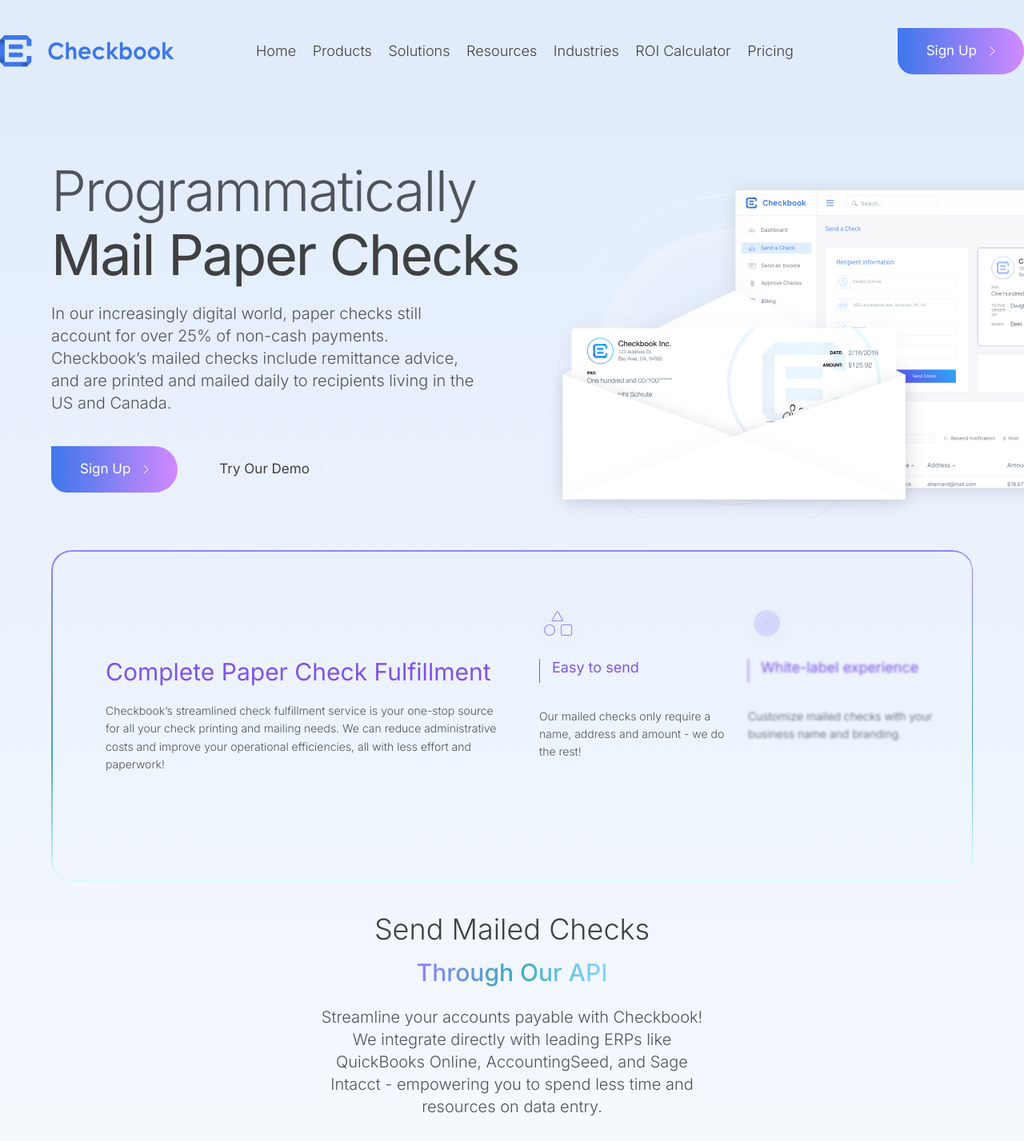
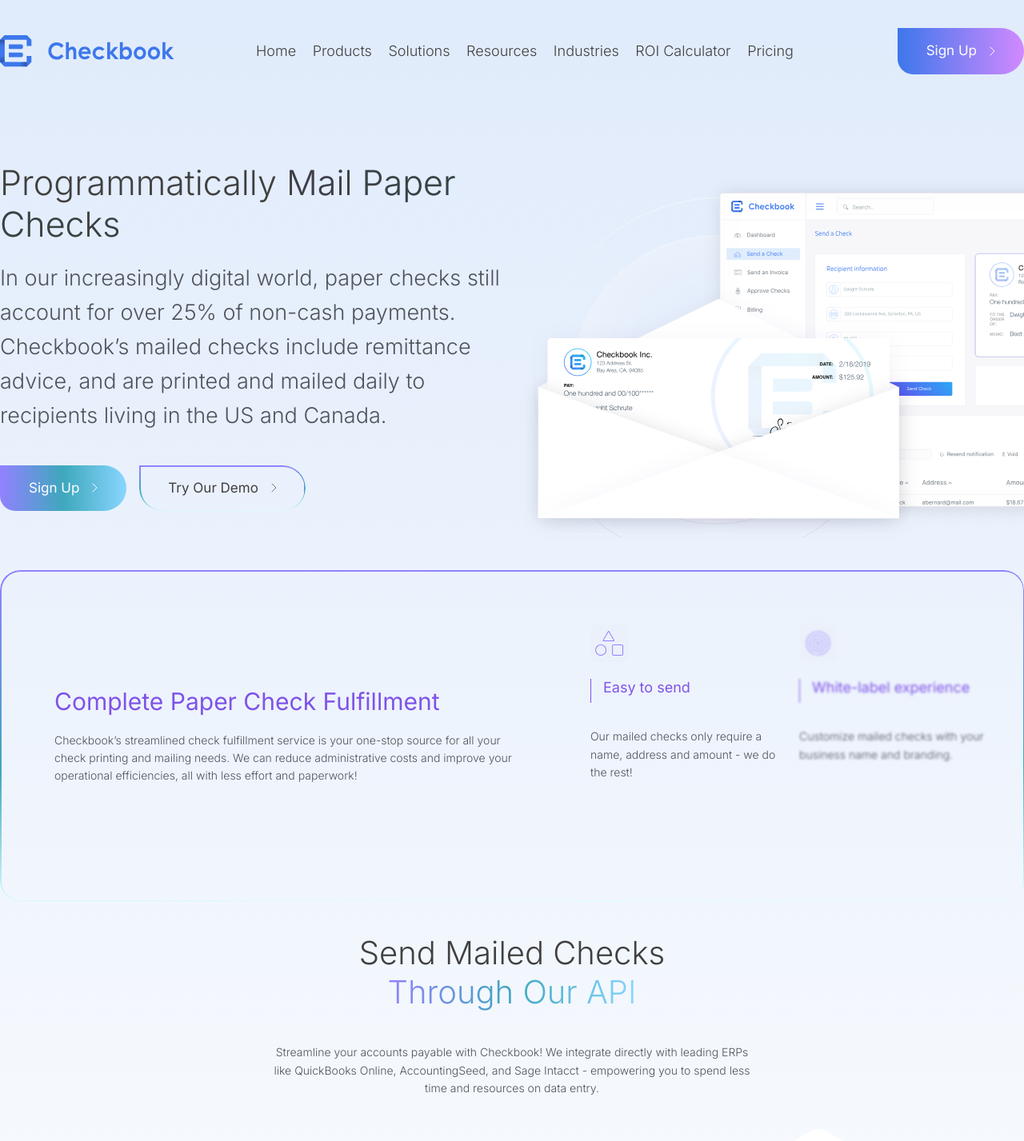
Before and after one commit to Pirai-Infotech/Pirai-checkbook-website, a Next.js app: page /Mailed in a window 1280 px wide. Shown: the top 1427 px of the page at 80% size. Built offline with nearby package versions, Linux system fonts and the light colour scheme.

Commit message:
maild check and Ach page responsive changes

```diff
--- a/app/ACHpayments/page.js
+++ b/app/ACHpayments/page.js
@@ -57,24 +57,19 @@
           items={items}
         />
       </section>
-      <section className="container m-auto pt-10">
-        <div className="px-[26%]">
-          <h3 className="text-center pb-10">
-            Receive
-            <br />
-            <span>ACH Payments</span>
-          </h3>
-          <p className="text-center">
-            Our Digital Check solution makes payments quick and easy. All you
-            need is the recipient's name, email, and the amount - that's it!
-            Recipients receive their Digital Check via email, where they can
-            verify their bank account instantly for deposit.
-          </p>
-        </div>
-      </section>
-      <Verticalhover items={itemscon} imageSrc={ACHCompliance} />
 
-      <section className="container w-[90%] m-auto">
+      <Verticalhover
+        heading="Receive"
+        spancon="ACH Payments"
+        description="Our Digital Check solution makes payments quick and easy. All you need is
+      the recipient's name, email, and the amount - that's it! Recipients
+      receive their Digital Check via email, where they can verify their bank
+      account instantly for deposit."
+        items={itemscon}
+        imageSrc={ACHCompliance}
+      />
+
+      <section className="container m-auto">
         <VideoWithThumbnail
           videoUrl="/workflow-ACH_thumbnail.mp4"
           videothumbnail="/workflow-ACH_thumbnail.png"
@@ -87,10 +82,10 @@
       <section className=" py-10 relative">
         <Testimonials />
       </section>
-      <section className="py-10">
+      <section className="container m-auto py-10">
         <ReadytoGetStart />
       </section>
-      <section className=" py-10">
+      <section className="container m-auto py-10">
         <Faq />
       </section>
     </div>
--- a/app/About/page.js
+++ b/app/About/page.js
@@ -15,9 +15,9 @@
           <div className="font-inter text-4xl md:text-6xl lg:text-7xl font-light leading-tight tracking-[-2px] text-[#404040]">
             Meet
           </div>
-          <div className="font-inter text-4xl md:text-6xl lg:text-7xl font-light leading-tight tracking-[-2px] text-center bg-clip-text text-transparent bg-gradient-to-r from-[#9281FF] via-[#3EA8BD] to-[#89D6FF]">
+          <span className="font-inter text-4xl md:text-6xl lg:text-7xl font-light leading-tight tracking-[-2px] text-center bg-clip-text text-transparent bg-gradient-to-r from-[#9281FF] via-[#3EA8BD] to-[#89D6FF]">
             Checkbook
-          </div>
+          </span>
           <div className="flex justify-center mt-6 sm:mt-8 md:mt-10">
             <p className="font-circular-spotify lg:w-[770px] md:w-[546px] max-w-screen-lg text-lg md:text-xl lg:text-2xl font-light leading-relaxed text-[#666666] text-center">
               We are a dedicated bunch of trailblazers who are passionate about
--- a/app/Compliance/page.js
+++ b/app/Compliance/page.js
@@ -12,9 +12,11 @@
   return (
     <div className="container m-auto px-6 sm:px-0">
       <section className="px-2 py-8 sm:px-4 md:px-8 md:py-12">
-        <p className="font-inter text-[36px] sm:text-[48px] md:text-[64px] lg:text-[88px] font-light leading-tight sm:leading-[50px] md:leading-[80px] lg:leading-[106.5px] tracking-[-1px] sm:tracking-[-1.5px] lg:tracking-[-2px] text-center bg-clip-text text-transparent bg-gradient-to-r from-[#9281FF] via-[#3EA8BD] to-[#89D6FF]">
-          Compliance
-        </p>
+      <div className="text-center">
+        <span className="font-inter text-4xl md:text-6xl lg:text-7xl font-light leading-tight tracking-[-2px] text-center bg-clip-text text-transparent bg-gradient-to-r from-[#9281FF] via-[#3EA8BD] to-[#89D6FF]">
+            Compliance
+          </span>
+        </div>
         <div className="w-full flex justify-center">
           <p className="w-full max-w-[370px] px-8 md:max-w-md lg:max-w-full text-center font-circular-spotify text-[18px] sm:text-[22px] md:text-[27px] font-light leading-normal sm:leading-[30px] md:leading-[38.1px] text-[#404040] mt-4">
             Checkbook.io Audits and Compliance Reports
--- a/app/Mailed/page.js
+++ b/app/Mailed/page.js
@@ -14,6 +14,7 @@
 import Verticalhover from "../ui/Verticalhover";
 import Papercheck from "../../public/MailBox.svg";
 import Testimonials from "../ui/Testimonials";
+import HeroSection from "../ui/HeroSection";
 
 const items = [
   {
@@ -41,81 +42,47 @@
 ];
 function page() {
   return (
-    <div className="px-8 sm:px-0">
-      <section className="w-[100%] m-auto flex flex-col lg:flex-row gap-3 items-center py-10">
-        <div className="flex-1 pl-[5%]">
-          <div className="text-center xl:text-left">
-            <p className="font-inter text-[40px] sm:text-[50px] md:text-[60px] lg:text-[70px] font-light leading-[1.2] md:leading-[1.3] lg:leading-[79.52px] tracking-[-1px] md:tracking-[-1.5px] lg:tracking-[-2px] text-left">
-              Programmatically
-            </p>
-            <p className="font-inter text-[40px] sm:text-[50px] md:text-[60px] lg:text-[70px] font-normal leading-[1.2] md:leading-[1.3] lg:leading-[79.52px] tracking-[-1px] md:tracking-[-1.5px] lg:tracking-[-2px] text-left bg-gradient-to-r from-[#9281FF] via-[#3EA8BD] to-[#89D6FF] bg-clip-text text-transparent sm:text-[#404040] sm:font-Inter">
-              Mail Paper Checks
-            </p>
-          </div>
-          <p className="pt-5 lg:pr-[10%] text-center sm:text-left text-sm sm:text-base md:text-lg lg:text-xl xl:text-left">
-            In our increasingly digital world, paper checks still account for
+    <div className="px-4 sm:px-0">
+      <HeroSection
+        heading="Programmatically"
+        spancon="Mail Paper Checks"
+        description="In our increasingly digital world, paper checks still account for
             over 25% of non-cash payments. Checkbook’s mailed checks include
             remittance advice, and are printed and mailed daily to recipients
-            living in the US and Canada.
-          </p>
-          <div className="flex flex-row pt-10 gap-4 items-center justify-center xl:justify-start">
-            <CTAButton
-              icon={signupArrow}
-              backgroundType={"bg-gradient-to-r"}
-              backgroundColor={"from-[#3D77EB] to-[#D289FF]"}
-              textColor={"text-[#fff]"}
-              content={"Sign Up"}
-              classname={""}
-            />
-            <CTAButton
-              icon={signupArrowcolor}
-              backgroundType={""}
-              backgroundColor={""}
-              textColor={"text-[#404040]"}
-              classname={"grad-border borderbutton "}
-              content={"Try Our Demo"}
-            />
-          </div>
-        </div>
-        <div className="flex-1">
-          <Image src={TopBanner} alt="Printable Check" />
-        </div>
-      </section>
-      <section className="w-[100%] sm:w-[90%] m-auto">
+            living in the US and Canada."
+        rightimg={TopBanner}
+      />
+
+      <section>
         <Horizhover
           heading="Complete Paper Check Fulfillment"
           description="Checkbook’s streamlined check fulfillment service is your one-stop source for all your check printing and mailing needs. We can reduce administrative costs and improve your operational efficiencies, all with less effort and paperwork!"
           items={items}
         />
       </section>
-      <section className="w-[100%] m-auto py-10">
-        <div className="w-full lg:w-1/2 mx-auto px-4 sm:px-6 lg:px-8">
-          <h3 className="text-center text-xl sm:text-2xl md:text-3xl lg:text-4xl font-Inter mb-2 sm:mb-4 text-[#404040]">
-            Send Mailed Checks
-          </h3>
-          <h3 className="text-center text-lg sm:text-xl md:text-2xl lg:text-3xl font-medium pb-4 sm:pb-6">
-            <span>Through Our API</span>
-          </h3>
-          <p className="text-center text-sm sm:text-base md:text-lg lg:text-xl px-4 sm:px-6 md:px-8 lg:px-10 mx-auto">
-            Streamline your accounts payable with Checkbook! We integrate
+
+      <Verticalhover
+        heading="Send Mailed Checks"
+        spancon="Through Our API"
+        description="Streamline your accounts payable with Checkbook! We integrate
             directly with leading ERPs like QuickBooks Online, AccountingSeed,
             and Sage Intacct - empowering you to spend less time and resources
-            on data entry.
-          </p>
-        </div>
-        <Verticalhover items={itemscon} imageSrc={Papercheck} />
-      </section>
+            on data entry."
+        items={itemscon}
+        imageSrc={Papercheck}
+      />
+
       <section className="w-[50%] m-auto h-[300px] rounded-[40px] bg-slate-300"></section>
       <section className="w-[90%] m-auto">
         <DiscoverInsights />
       </section>
-      <section className="w-[90%] py-10 m-auto relative">
+      <section className=" py-10 relative">
         <Testimonials />
       </section>
-      <section className="w-[90%] py-10 m-auto">
+      <section className="container m-auto py-10">
         <ReadytoGetStart />
       </section>
-      <section className=" py-10">
+      <section className="container m-auto py-10">
         <Faq />
       </section>
     </div>
--- a/app/globals.css
+++ b/app/globals.css
@@ -60,6 +60,12 @@
   -webkit-text-fill-color: transparent;
   background-clip: text;
   color: transparent;
+}
+.custom-text {
+  @media (min-width: 1024px) {
+    -webkit-text-fill-color: #404040;
+    color: #404040;
+  }
 }
 h3 {
   font-size: 44px;
--- a/app/ui/HeroSection.js
+++ b/app/ui/HeroSection.js
@@ -2,23 +2,23 @@
 import Image from "next/image";
 import CTAButton from "./CTAButton";
 import signupArrow from "@/public/signup-arrow.svg";
-import signupArrowcolor from "../../public/signup-arrow.svg";
+import signupArrowcolor from "../../public/signup-arrow-purple.svg";
 
 function HeroSection({ heading, spancon, description, rightimg }) {
   return (
     <div className="container m-auto flex flex-col lg:flex-row gap-3 items-center py-10 ">
-      <div className="flex-1 pl-[5%] 2xl:pl-[0px]">
-        <h1 className="text-center xl:text-left 2xl:text-[70px]">
-          {heading} <span>{spancon}</span>
+      <div className="flex-1 ">
+        <h1 className="text-center lg:text-left text-[43px] 2xl:text-[70px] md:m-auto lg:m-0 sm:px-[20%] md:px-[25%] lg:px-[0] lg:pr-[10%] ">
+          {heading} <span className="custom-text">{spancon}</span>
         </h1>
-        <p className="pt-5 lg:pr-[10%] text-center xl:text-left 2xl:text-[27px]">
+        <p className="pt-5 text-center lg:text-left text-[18px] lg:text-[27px] md:px-[12%] lg:px-0 lg:w-auto">
           {description}
         </p>
-        <div className="flex flex-row pt-10 gap-4 items-center justify-center xl:justify-start">
+        <div className="flex flex-row pt-10 gap-4 items-center justify-center lg:justify-start">
           <CTAButton
             icon={signupArrow}
             backgroundType={"bg-gradient-to-r"}
-            backgroundColor={"from-[#3D77EB] to-[#D289FF]"}
+            backgroundColor={"from-[#9281FF] via-[#3EA8BD] to-[#89D6FF]"}
             textColor={"text-[#fff]"}
             content={"Sign Up"}
             classname={""}
@@ -26,9 +26,9 @@
           <CTAButton
             icon={signupArrowcolor}
             backgroundType={""}
-            backgroundColor={""}
+            backgroundColor={"grad-border borderbutton"}
             textColor={"text-[#404040]"}
-            classname={"grad-border borderbutton "}
+            classname={""}
             content={"Try Our Demo"}
           />
         </div>
--- a/app/ui/Testimonials.js
+++ b/app/ui/Testimonials.js
@@ -5,6 +5,7 @@
 import Profileico from "../../public/Testimonials_img1.png";
 
 const CustomCarousel = () => {
+  const isMobile = window.matchMedia("(max-width: 768px)").matches;
   const responsive = {
     superLargeDesktop: {
       breakpoint: { max: 4000, min: 3000 },
@@ -63,6 +64,8 @@
         centerMode={true}
         infinite={true}
         itemClass="carousel-item"
+        autoPlay={!isMobile}
+        autoPlaySpeed={3000}
       >
         {carouselItems?.map((item, index) => (
           <div
--- a/app/ui/Verticalhover.js
+++ b/app/ui/Verticalhover.js
@@ -1,8 +1,21 @@
 import React from "react";
 import Image from "next/image";
 
-function Verticalhover({ items, imageSrc }) {
+function Verticalhover({ heading, spancon, description, items, imageSrc }) {
   return (
+    <>
+    <div className="container m-auto pt-10">
+    <div className="px-[26%]">
+    <h3 className="text-center pb-10">
+      {heading}
+      <br />
+      <span>{spancon}</span>
+    </h3>
+    <p className="text-center">
+      {description}
+    </p>
+  </div>
+    </div>
     <div className="container m-auto flex flex-row items-center justify-between gap-2 lg:gap-8 py-10 ">
       <div className="w-[50%] 2xl:w-[36%]">
         {items?.map((item, index) => (
@@ -32,6 +45,7 @@
         />
       </div>
     </div>
+    </>
   );
 }
 
```
Also changed, not shown: public/signup-arrow-purple.svg.
